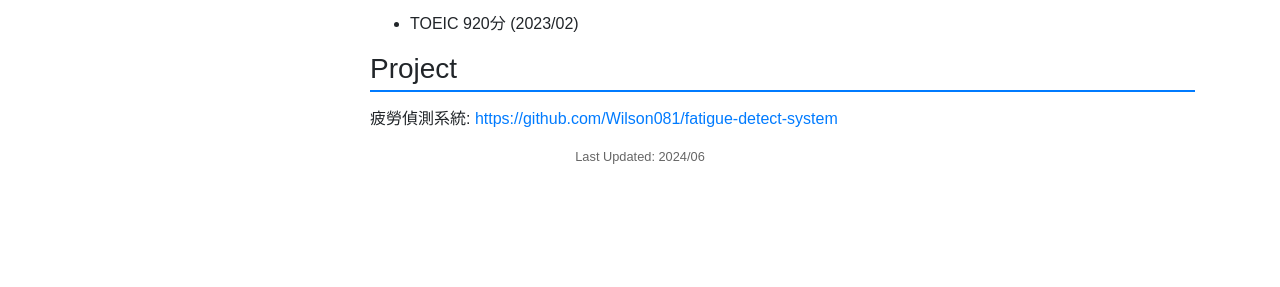
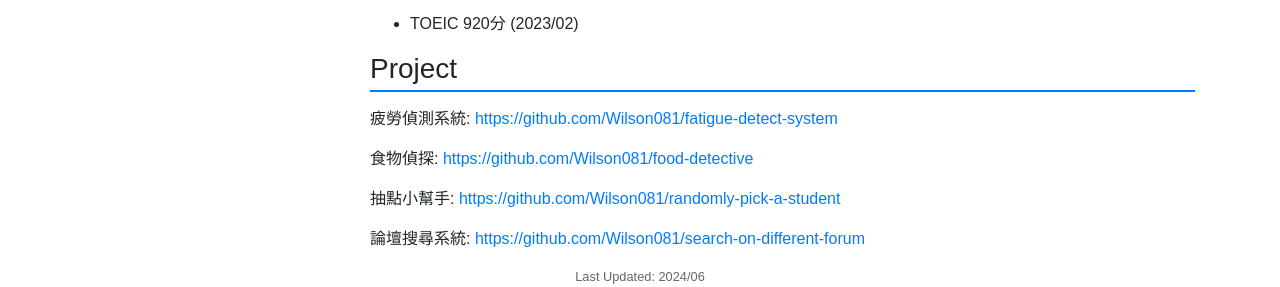
Before and after one commit to Wilson081/Wilson081.github.io, a plain HTML site: page index.html in a window 1280 px wide. Shown: the part 599-886 px from the top of the page. Before the commit the page ends 800 px from the top, so only its background shows below. Drawn offline with nearby package versions, Linux system fonts and the light colour scheme.

Commit message:
Update index.html

```diff
--- a/index.html
+++ b/index.html
@@ -76,6 +76,9 @@
                 <section>
                     <h3 class="section-title">Project</h3>
                     <p>疲勞偵測系統: <a href="https://github.com/Wilson081/fatigue-detect-system" target="_blank">https://github.com/Wilson081/fatigue-detect-system</a></p>
+                    <p>食物偵探: <a href="https://github.com/Wilson081/food-detective" target="_blank">https://github.com/Wilson081/food-detective</a></p>
+                    <p>抽點小幫手: <a href="https://github.com/Wilson081/randomly-pick-a-student" target="_blank">https://github.com/Wilson081/randomly-pick-a-student</a></p>
+                    <p>論壇搜尋系統: <a href="https://github.com/Wilson081/search-on-different-forum" target="_blank">https://github.com/Wilson081/search-on-different-forum</a></p>
                 </section>
             </div>
         </div>
```
